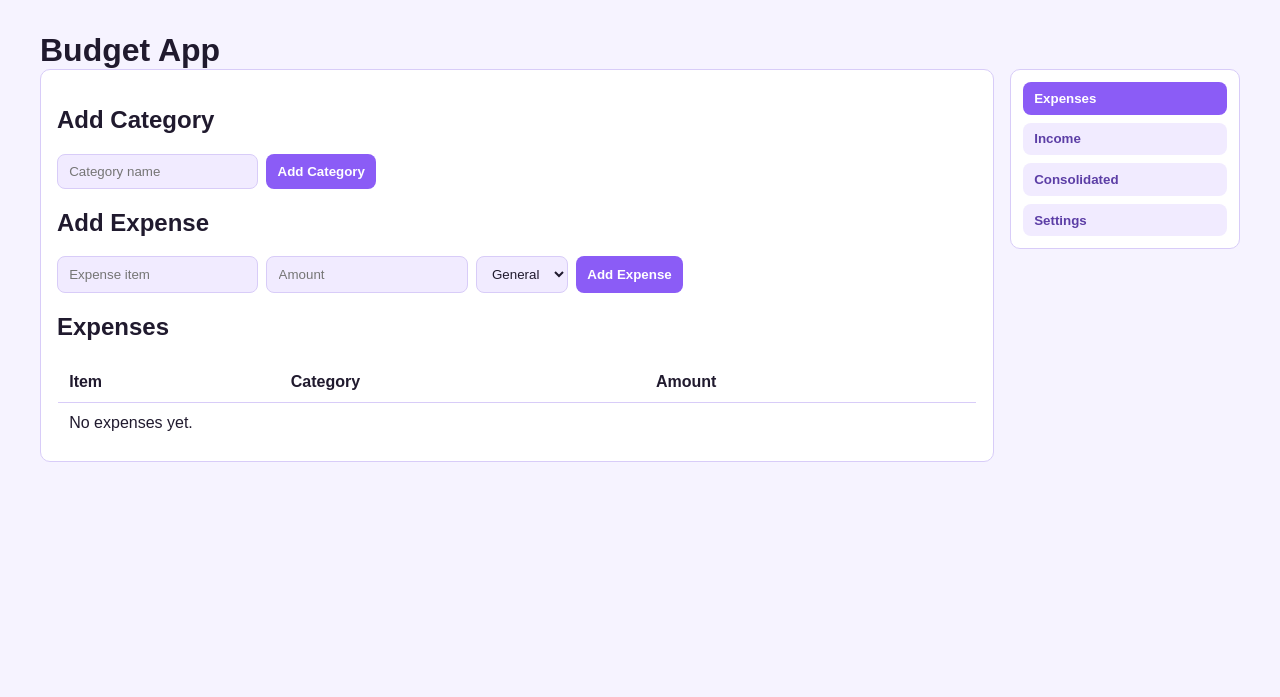
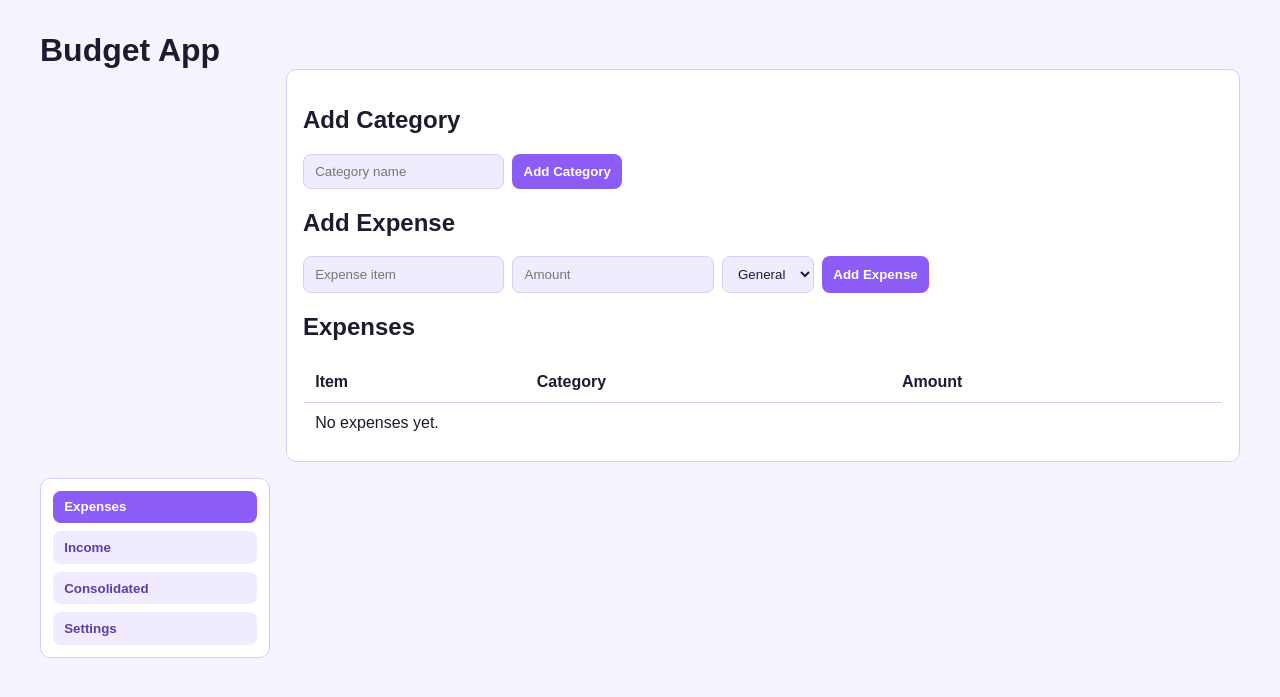
Before and after one commit to flymperis/Vibe-Budgeting, a Flask app: page / in a window 1280 px wide. Shown: the top 697 px of the page. Run offline with Flask 3, Linux system fonts and the light colour scheme; data comes from the database, SQL or seed files in the repository; data that the repository does not hold is empty.

Commit message:
Move navigation menu to left sidebar

```diff
--- a/static/styles.css
+++ b/static/styles.css
@@ -66,12 +66,13 @@ form {
 
 .app-layout {
     display: grid;
-    grid-template-columns: 1fr 230px;
+    grid-template-columns: 230px 1fr;
     gap: 1rem;
     align-items: start;
 }
 
 .panel-shell {
+    grid-column: 2;
     background: var(--surface);
     border: 1px solid var(--border);
     border-radius: 10px;
@@ -87,6 +88,7 @@ form {
 }
 
 .side-menu {
+    grid-column: 1;
     display: grid;
     gap: 0.5rem;
     background: var(--surface);
```
